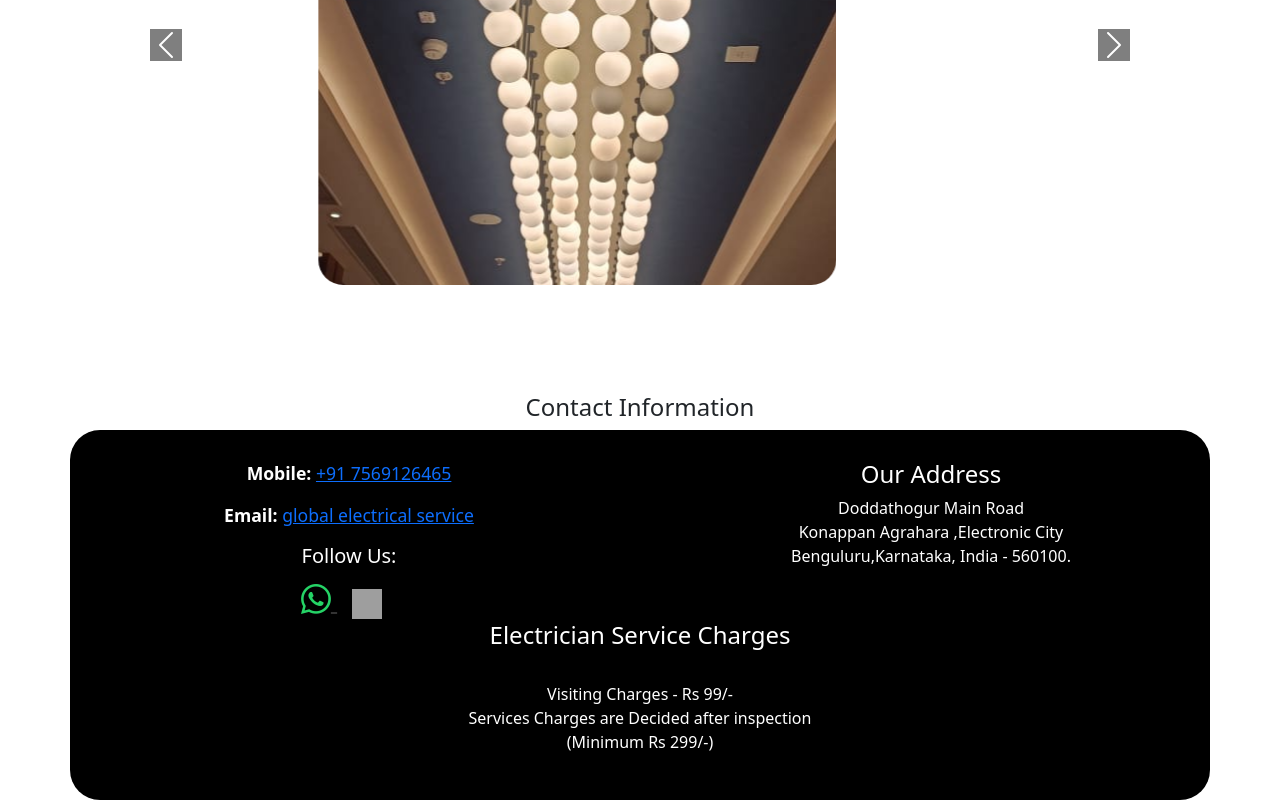
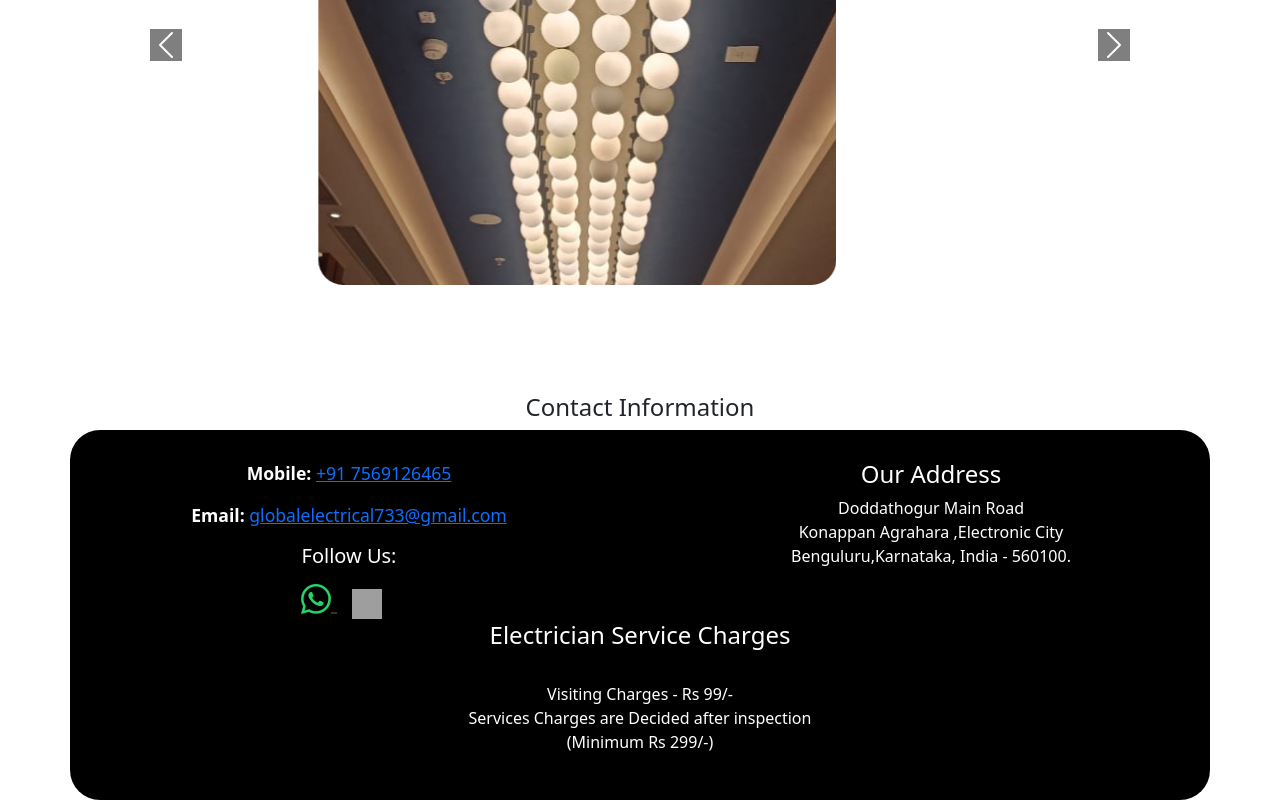
Before and after one commit to globalelectricalservice/Website-Page, a plain HTML site: page index.html in a window 1280 px wide. Shown: the part 3413-4213 px from the top of the page. Drawn offline with nearby package versions, Linux system fonts and the light colour scheme; grey boxes are pictures that could not be loaded.

Commit message:
updated mail

```diff
--- a/index.html
+++ b/index.html
@@ -572,7 +572,7 @@
                 <div class="contact-info">
 
                     <p><strong>Mobile:</strong> <a href="tel:+917569126465">+91 7569126465</a></p>
-                    <p><strong>Email:</strong> <a href="mailto:globalelectrical733@gmail.com">global electrical service</a></p>
+                    <p><strong>Email:</strong> <a href="mailto:globalelectrical733@gmail.com">globalelectrical733@gmail.com</a></p>
 
 
 
```
